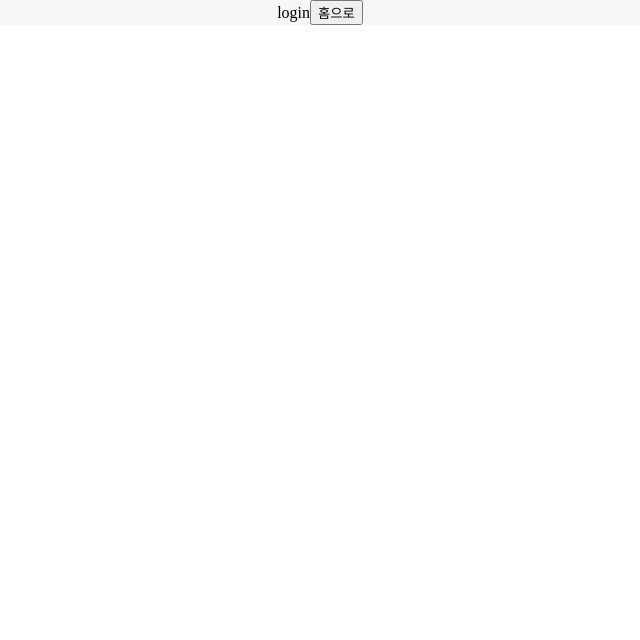
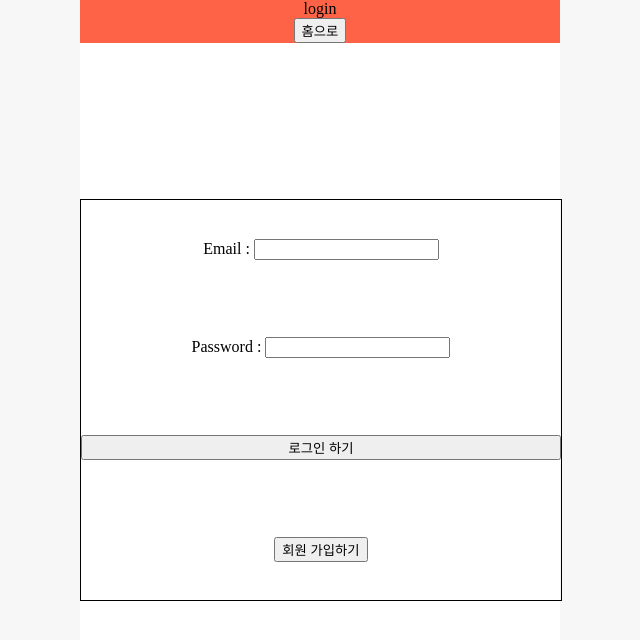
Before and after one commit to 2-guys-Javascript/travel-web-app, a React (Vite) app: page /login in a window 1280 px wide. Shown: the top 640 px of the page, without its empty margins (320-960 px from the left). Built offline with nearby package versions, Linux system fonts and the light colour scheme; no server answers; a web font is replaced by a local one.

Commit message:
Feat: make login funct by using password auth way

```diff
--- a/firebaseConfig.js
+++ b/firebaseConfig.js
@@ -1,6 +1,7 @@
 import { initializeApp } from 'firebase/app';
 import { getAnalytics } from 'firebase/analytics';
 import { getFirestore } from 'firebase/firestore';
+import { getAuth } from 'firebase/auth';
 
 const firebaseConfig = {
   apiKey: import.meta.env.VITE_FIREBASE_API_KEY,
@@ -15,5 +16,6 @@ const firebaseConfig = {
 const app = initializeApp(firebaseConfig);
 const analytics = getAnalytics(app);
 const db = getFirestore(app);
+const auth = getAuth(app);
 
-export { app, analytics, db };
+export { app, analytics, db, auth };
--- a/src/App.jsx
+++ b/src/App.jsx
@@ -9,24 +9,56 @@ import KrDefaultLayout from './components/Korea/KrDefaultLayout';
 import JpDefaultLayout from './components/Japan/JpDefaultLayout';
 import Exchange from './components/Japan/Exchange';
 import Login from './components/Login/Login';
+import SignUp from './components/SignUp/SignUp';
 
 function App() {
   const [isLogIn, setIsLogIn] = useState(false);
-
-  // function handleLogButton() {
-  //   set
-  // }
+  const [userId, setUserId] = useState('');
+  const [displayName, setDisplayName] = useState('');
 
   return (
     <BrowserRouter>
       <Routes>
         <Route path='/*' element={<Home />} />
-        <Route element={<KrDefaultLayout isLogIn={isLogIn} onChangeIsLogIn={setIsLogIn} />}>
+        <Route
+          element={
+            <KrDefaultLayout
+              isLogIn={isLogIn}
+              onChangeIsLogIn={setIsLogIn}
+              userId={userId}
+              onChangeUserId={setUserId}
+              displayName={displayName}
+              onChangeDisplayName={setDisplayName}
+            />
+          }
+        >
           <Route path='korea' element={<Korea />} />
           <Route path='korea/weather' element={<KrWeather />} />
         </Route>
-        <Route path='login' element={<Login />} />
-        <Route element={<JpDefaultLayout isLogIn={isLogIn} onChangeIsLogIn={setIsLogIn} />}>
+        <Route
+          path='login'
+          element={
+            <Login
+              isLogIn={isLogIn}
+              onChangeIsLogIn={setIsLogIn}
+              onChangeUserId={setUserId}
+              onChangeDisplayName={setDisplayName}
+            />
+          }
+        />
+        <Route path='signup' element={<SignUp />} />
+        <Route
+          element={
+            <JpDefaultLayout
+              isLogIn={isLogIn}
+              onChangeIsLogIn={setIsLogIn}
+              userId={userId}
+              onChangeUserId={setUserId}
+              displayName={displayName}
+              onChangeDisplayName={setDisplayName}
+            />
+          }
+        >
           <Route path='japan' element={<Japan />} />
           <Route path='japan/weather' element={<JpWeather />} />
           <Route path='japan/exchange' element={<Exchange />} />
--- a/src/components/Japan/JpDefaultLayout.jsx
+++ b/src/components/Japan/JpDefaultLayout.jsx
@@ -3,10 +3,10 @@ import { Outlet } from 'react-router-dom';
 import JpNavBar from './JpNavBar';
 import Header from '../Header';
 
-function JpDefaultLayout({ isLogIn, onChangeIsLogIn }) {
+function JpDefaultLayout({ isLogIn, onChangeIsLogIn, userId, onChangeUserId, displayName, onChangeDisplayName }) {
   return (
     <div className='jp-default-layout scroll-box'>
-      <Header isLogIn={isLogIn} onChangeIsLogIn={onChangeIsLogIn} />
+      <Header isLogIn={isLogIn} onChangeIsLogIn={onChangeIsLogIn} userId={userId} displayName={displayName} />
       <Outlet />
       <JpNavBar />
     </div>
--- a/src/components/Korea/KrDefaultLayout.jsx
+++ b/src/components/Korea/KrDefaultLayout.jsx
@@ -3,10 +3,10 @@ import { Outlet } from 'react-router-dom';
 import KrNavBar from './KrNavBar';
 import Header from '../Header';
 
-function KrDefaultLayout({ isLogIn, onChangeIsLogIn }) {
+function KrDefaultLayout({ isLogIn, onChangeIsLogIn, userId, onChangeUserId, displayName, onChangeDisplayName }) {
   return (
     <div className='kr-default-layout scroll-box'>
-      <Header isLogIn={isLogIn} onChangeIsLogIn={onChangeIsLogIn} />
+      <Header isLogIn={isLogIn} onChangeIsLogIn={onChangeIsLogIn} userId={userId} displayName={displayName} />
       <Outlet />
       <KrNavBar />
     </div>
--- a/src/components/Login/Login.jsx
+++ b/src/components/Login/Login.jsx
@@ -1,12 +1,22 @@
 import { Link } from 'react-router-dom';
+import LoginForm from './LoginForm';
+import './login.css';
 
-function Login() {
+function Login({ isLogIn, onChangeIsLogIn, onChangeUserId, onChangeDisplayName }) {
   return (
-    <div>
-      login
-      <Link to='/'>
-        <button>홈으로</button>
-      </Link>
+    <div className='login-page-outer-div'>
+      <div className='login-header'>
+        login
+        <Link to='/'>
+          <button>홈으로</button>
+        </Link>
+      </div>
+      <LoginForm
+        isLogIn={isLogIn}
+        onChangeIsLogIn={onChangeIsLogIn}
+        onChangeUserId={onChangeUserId}
+        onChangeDisplayName={onChangeDisplayName}
+      />
     </div>
   );
 }
--- /dev/null
+++ b/src/components/Login/LoginForm.jsx
@@ -0,0 +1,49 @@
+import { Link, useNavigate } from 'react-router-dom';
+import { signInWithEmailAndPassword } from 'firebase/auth';
+import { auth } from '../../../firebaseConfig';
+
+function LoginForm({ isLogIn, onChangeIsLogIn, onChangeUserId, onChangeDisplayName }) {
+  const navigate = useNavigate();
+
+  async function handleLoginSubmit(ev) {
+    ev.preventDefault();
+
+    const email = ev.target.elements.email.value;
+    const password = ev.target.elements.password.value;
+
+    try {
+      const userCredential = await signInWithEmailAndPassword(auth, email, password);
+      const user = userCredential.user;
+      console.log(user);
+      console.log('Success!');
+      onChangeIsLogIn(!isLogIn);
+      onChangeUserId(user.uid);
+      onChangeDisplayName(user.displayName);
+      navigate('/home');
+    } catch (error) {
+      alert('Failed!');
+      console.log(error);
+    }
+  }
+
+  return (
+    <>
+      <form action='post' className='login-form' onSubmit={handleLoginSubmit}>
+        <div>
+          <label htmlFor='email'>Email : </label>
+          <input type='email' id='email' name='email' />
+        </div>
+        <div>
+          <label htmlFor='password'>Password : </label>
+          <input type='password' id='password' name='password' />
+        </div>
+        <button type='submit'>로그인 하기</button>
+        <Link to='/signup'>
+          <button>회원 가입하기</button>
+        </Link>
+      </form>
+    </>
+  );
+}
+
+export default LoginForm;
--- /dev/null
+++ b/src/components/Login/login.css
@@ -0,0 +1,32 @@
+.login-page-outer-div {
+  background-color: #ffffff;
+  max-width: 480px;
+  width: 100vw;
+  height: 100vh;
+  display: flex;
+  flex-direction: column;
+  justify-content: center;
+  text-align: center;
+}
+
+.login-header {
+  width: 100%;
+  max-width: 480px;
+  background-color: tomato;
+  position: fixed;
+  top: 0;
+  display: flex;
+  flex-direction: column;
+  justify-content: space-between;
+  align-items: center;
+}
+
+.login-form {
+  width: 100vw;
+  height: 50vh;
+  max-width: 480px;
+  display: flex;
+  flex-direction: column;
+  justify-content: space-around;
+  border: 1px solid black;
+}
--- /dev/null
+++ b/src/components/SignUp/SignUp.jsx
@@ -0,0 +1,19 @@
+import { Link } from 'react-router-dom';
+import SignUpForm from './SignUpForm';
+import './signup.css';
+
+function SignUp() {
+  return (
+    <div className='signup-page-outer-div'>
+      <div className='signup-header'>
+        sign up
+        <Link to='/'>
+          <button>홈으로</button>
+        </Link>
+      </div>
+      <SignUpForm />
+    </div>
+  );
+}
+
+export default SignUp;
--- /dev/null
+++ b/src/components/SignUp/SignUpForm.jsx
@@ -0,0 +1,51 @@
+import { useNavigate } from 'react-router-dom';
+import { createUserWithEmailAndPassword, updateProfile } from 'firebase/auth';
+import { auth } from '../../../firebaseConfig';
+import './signup.css';
+
+function SignUpForm() {
+  const navigate = useNavigate();
+
+  async function handleSignUpSubmit(ev) {
+    ev.preventDefault();
+    const email = ev.target.elements.email.value;
+    const password = ev.target.elements.password.value;
+    const nickname = ev.target.elements.nickname.value;
+
+    try {
+      const userCredential = await createUserWithEmailAndPassword(auth, email, password);
+      const user = userCredential.user;
+      await updateProfile(user, {
+        displayName: nickname,
+      });
+      console.log(user);
+      console.log('success!');
+      navigate('/login');
+    } catch (error) {
+      console.log('Failed!');
+      console.log(error);
+    }
+  }
+
+  return (
+    <>
+      <form action='post' className='sign-up-form' onSubmit={handleSignUpSubmit}>
+        <div>
+          <label htmlFor='email'>Email : </label>
+          <input type='email' id='email' name='email' />
+        </div>
+        <div>
+          <label htmlFor='password'>Password : </label>
+          <input type='password' id='password' name='password' />
+        </div>
+        <div>
+          <label htmlFor='nickname'>닉네임 : </label>
+          <input type='text' id='nickname' name='nickname' />
+        </div>
+        <button type='submit'>회원 가입</button>
+      </form>
+    </>
+  );
+}
+
+export default SignUpForm;
--- /dev/null
+++ b/src/components/SignUp/signup.css
@@ -0,0 +1,32 @@
+.signup-page-outer-div {
+  background-color: #ffffff;
+  max-width: 480px;
+  width: 100vw;
+  height: 100vh;
+  display: flex;
+  flex-direction: column;
+  justify-content: center;
+  text-align: center;
+}
+
+.signup-header {
+  width: 100%;
+  max-width: 480px;
+  background-color: tomato;
+  position: fixed;
+  top: 0;
+  display: flex;
+  flex-direction: column;
+  justify-content: space-between;
+  align-items: center;
+}
+
+.sign-up-form {
+  width: 100vw;
+  height: 50vh;
+  max-width: 480px;
+  display: flex;
+  flex-direction: column;
+  justify-content: space-around;
+  border: 1px solid black;
+}
```
Also changed, not shown: src/components/Header.jsx (+4 -3 lines).
